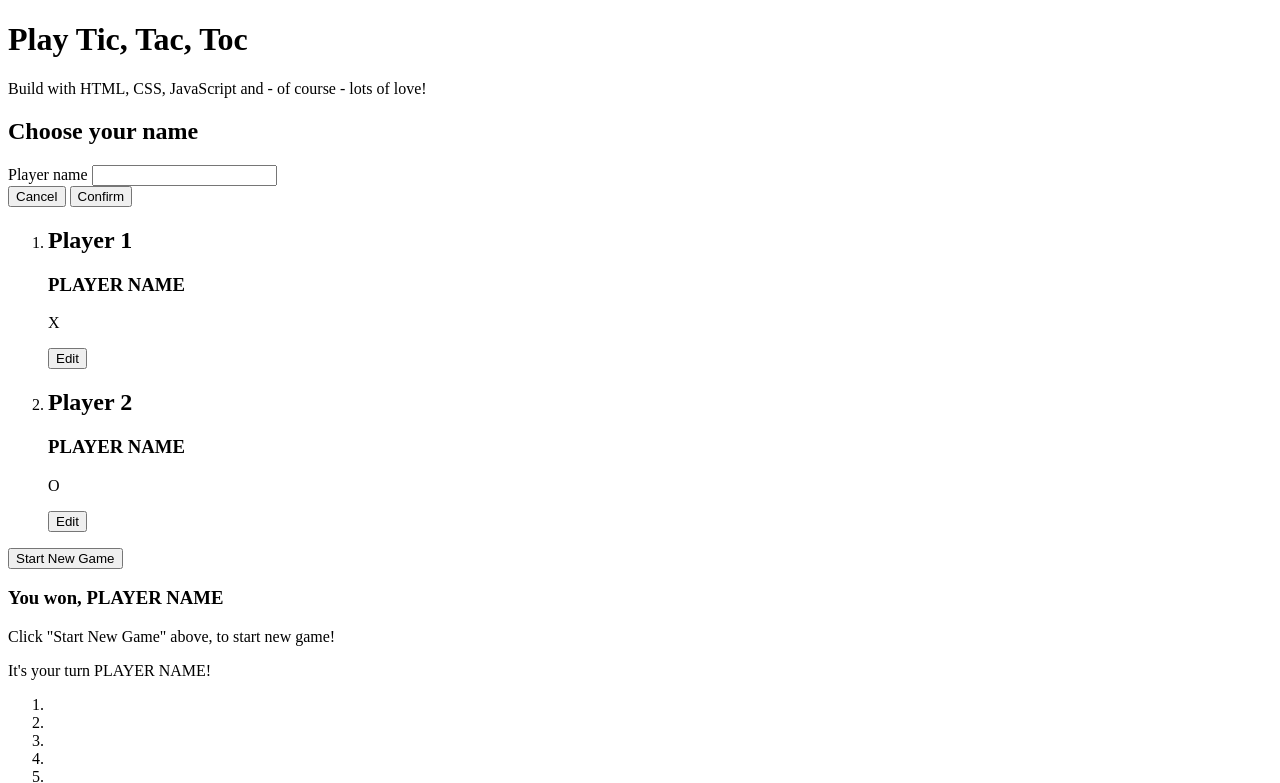
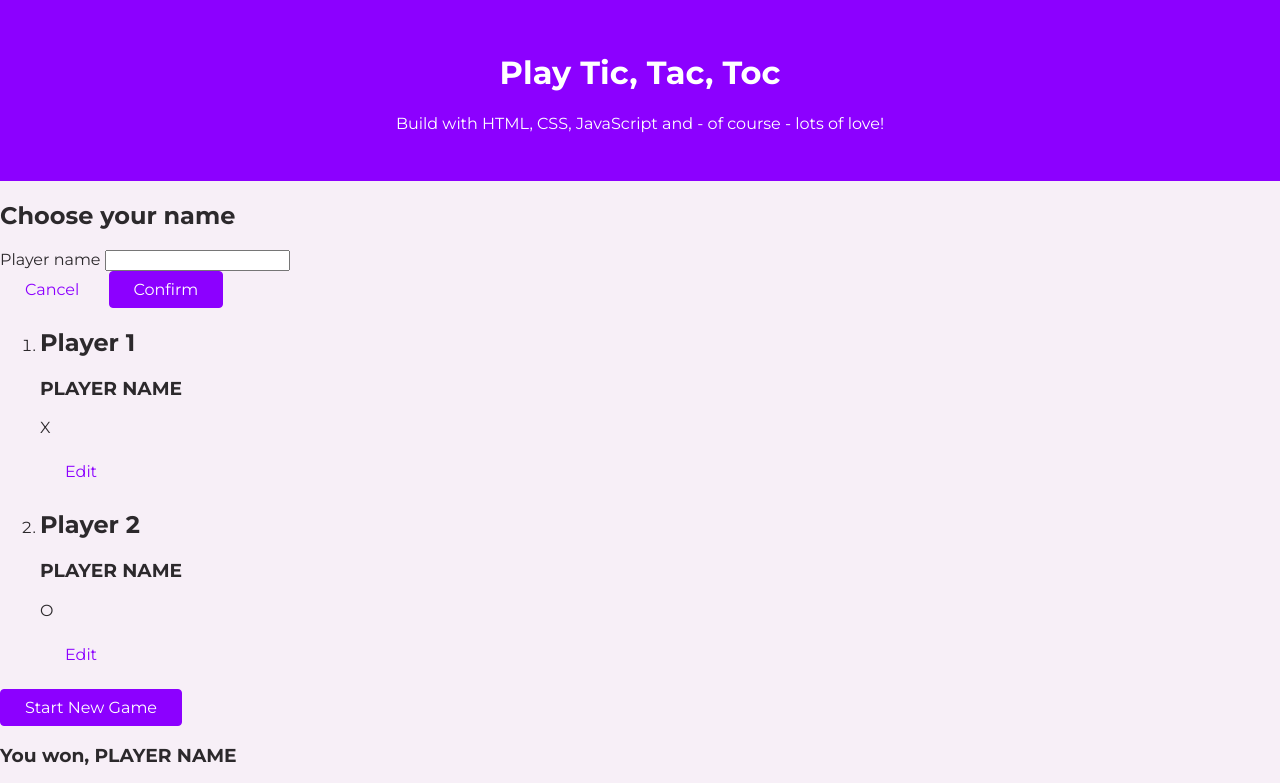
Before and after one commit to riskaagung11/tic-tac-toe_game, a plain HTML site: page index.html in a window 1280 px wide. Shown: the top 783 px of the page. Drawn offline with Linux system fonts and the light colour scheme.

Commit message:
menambah gaya dasar

```diff
--- a/index.html
+++ b/index.html
@@ -5,9 +5,13 @@
     <meta http-equiv="X-UA-Compatible" content="IE=edge" />
     <meta name="viewport" content="width=device-width, initial-scale=1.0" />
     <title>Tic Tac Toe Game</title>
+    <link rel="preconnect" href="https://fonts.googleapis.com" />
+    <link rel="preconnect" href="https://fonts.gstatic.com" crossorigin />
+    <link href="https://fonts.googleapis.com/css2?family=Montserrat:wght@400;700&display=swap" rel="stylesheet" />
+    <link rel="stylesheet" href="./styles/style.css" />
   </head>
   <body>
-    <header>
+    <header id="main-header">
       <h1>Play Tic, Tac, Toc</h1>
       <p>Build with HTML, CSS, JavaScript and - of course - lots of love!</p>
     </header>
@@ -20,8 +24,8 @@
             <input type="text" name="playername" id="username" />
           </div>
           <div>
-            <button type="button">Cancel</button>
-            <button type="submit">Confirm</button>
+            <button type="button" class="btn btn-alt">Cancel</button>
+            <button type="submit" class="btn">Confirm</button>
           </div>
         </form>
       </aside>
@@ -32,7 +36,7 @@
               <h2>Player 1</h2>
               <h3>PLAYER NAME</h3>
               <p>X</p>
-              <button>Edit</button>
+              <button class="btn btn-alt">Edit</button>
             </article>
           </li>
           <li>
@@ -40,11 +44,11 @@
               <h2>Player 2</h2>
               <h3>PLAYER NAME</h3>
               <p>O</p>
-              <button>Edit</button>
+              <button class="btn btn-alt">Edit</button>
             </article>
           </li>
         </ol>
-        <button>Start New Game</button>
+        <button class="btn">Start New Game</button>
       </section>
       <section id="active-game">
         <article>
--- a/styles/style.css
+++ b/styles/style.css
@@ -0,0 +1,35 @@
+body {
+  margin: 0;
+  font-family: "Montserrat", sans-serif;
+  color: #2c292c;
+  background-color: #f7eff7;
+}
+
+#main-header {
+  background-color: #8c00ff;
+  color: white;
+  padding: 2rem 5%;
+  text-align: center;
+}
+.btn {
+  font: inherit;
+  padding: 0.5rem 1.5rem;
+  background-color: #8c00ff;
+  border: 1px solid #8c00ff;
+  border-radius: 4px;
+  color: white;
+  cursor: pointer;
+}
+.btn-alt {
+  background-color: transparent;
+  border-color: transparent;
+  color: #8c00ff;
+}
+.btn:hover {
+  background-color: #4f0abe;
+  border-color: #4f0abe;
+}
+.btn-alt:hover {
+  background-color: rgb(230, 201, 252);
+  border-color: transparent;
+}
```
